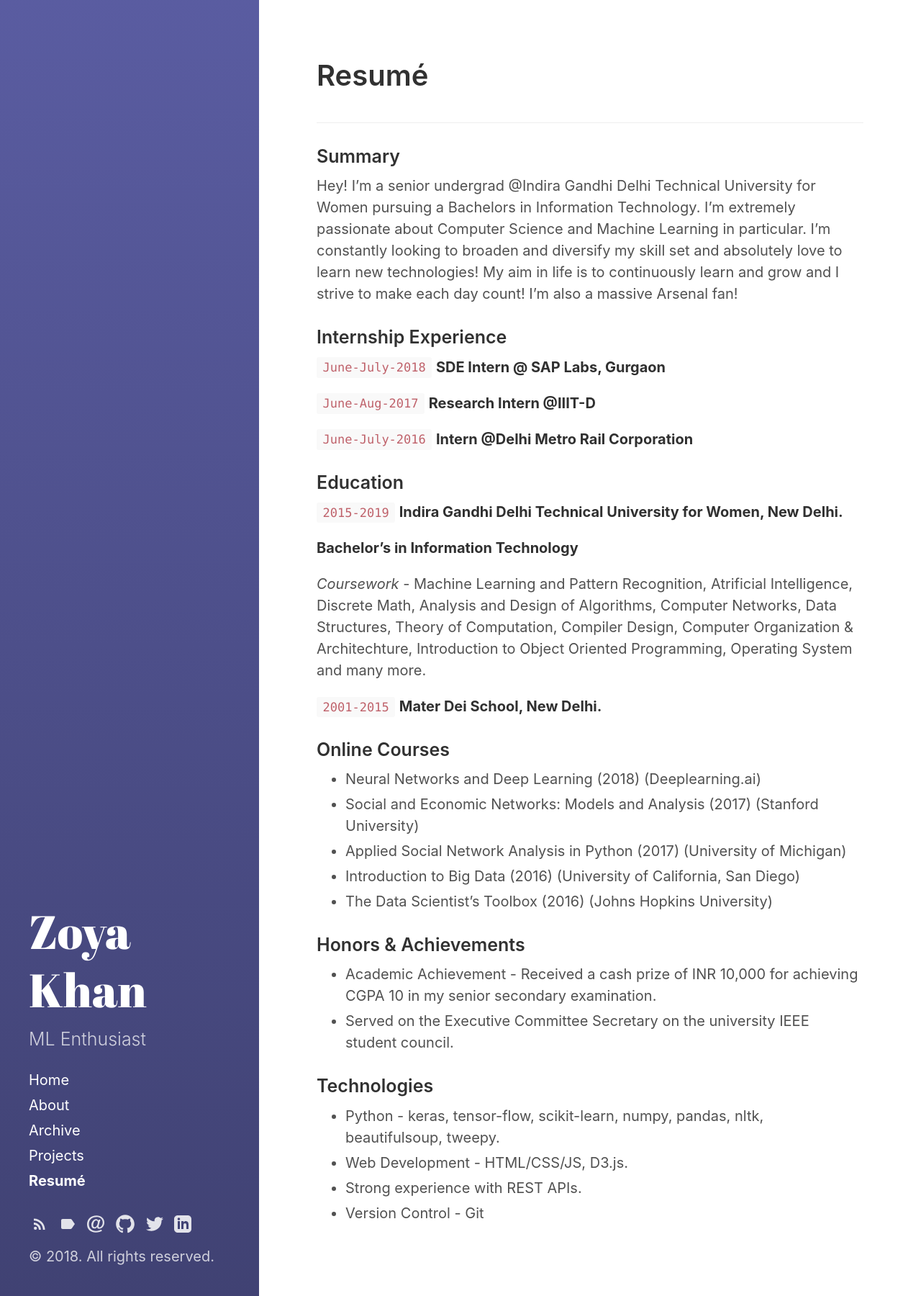
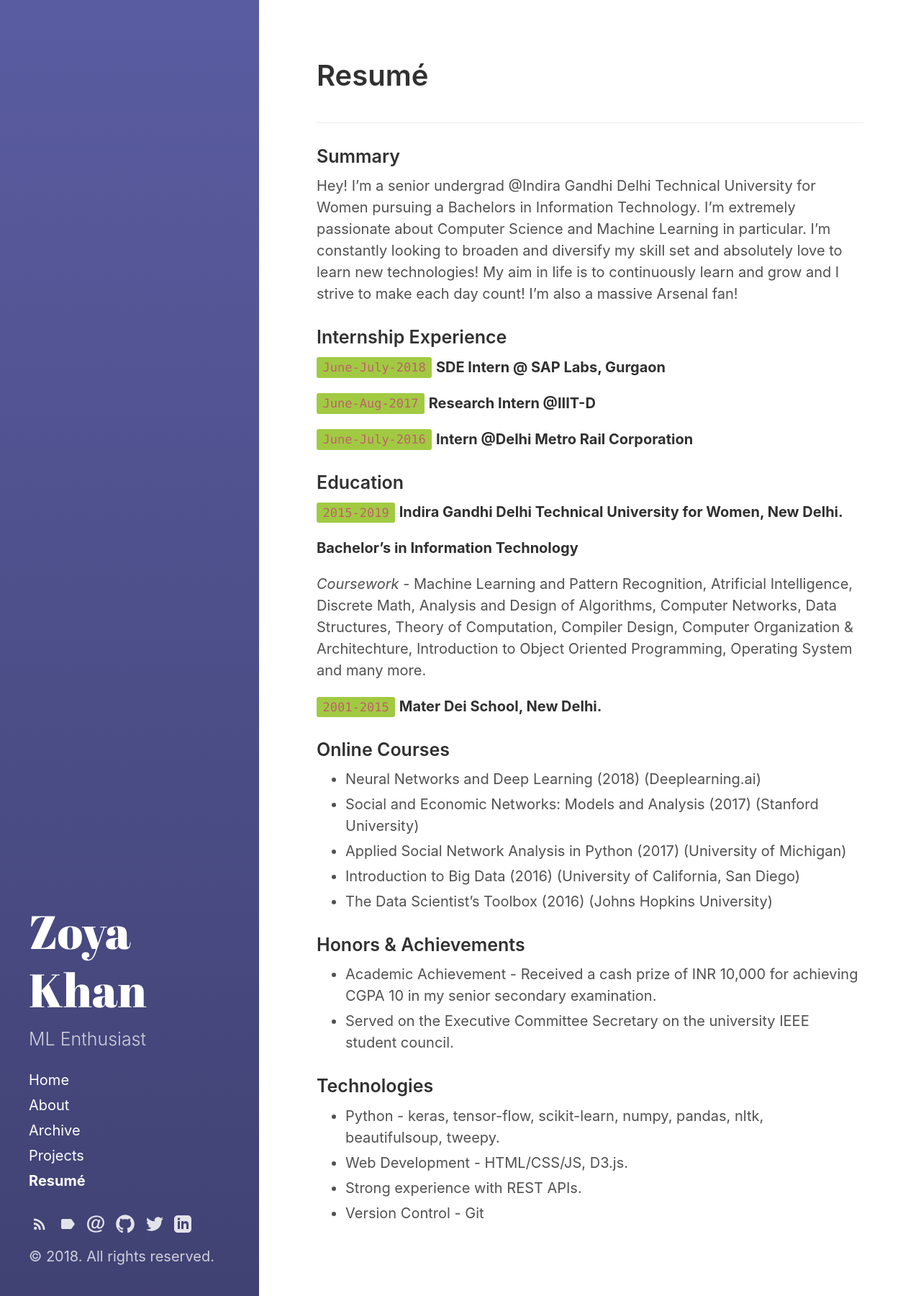
Before and after one commit to zeddmaxx/zeddmaxx.github.io, a Jekyll site: the page built from resume.md, in a window 1280 px wide. Shown: the whole page at 72% size. Built offline with Jekyll 4.4.1, drawn with Linux system fonts in a browser that asks for light colours.

Commit message:
Update _code.scss

```diff
--- a/_sass/hydeout/_code.scss
+++ b/_sass/hydeout/_code.scss
@@ -12,7 +12,7 @@ code {
   padding: .25em .5em;
   font-size: 85%;
   color: $code-color;
-  background-color: #f9f9f9;
+  background-color: #A1CA42;
   border-radius: 3px;
 }
 
@@ -34,7 +34,7 @@ pre code {
   margin-bottom: 1rem;
   font-size: .8rem;
   line-height: 1.4;
-  background-color: #f9f9f9;
+  background-color: #A1CA42;
   border-radius: .25rem;
 
   pre {
```
